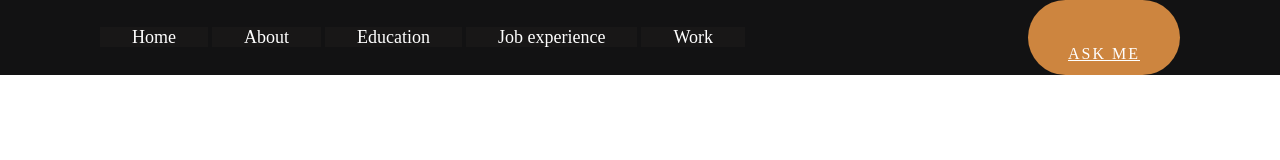
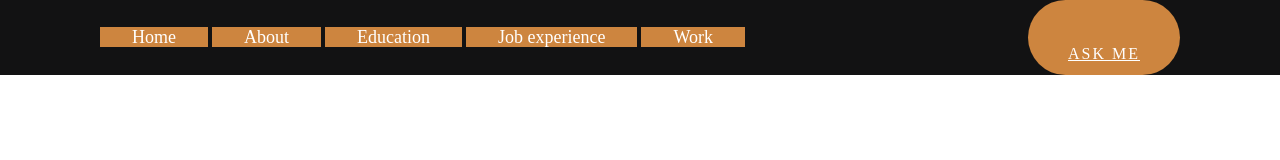
Before and after one commit to Beverlyfiona12/Beverlyfiona12.github.io, a plain HTML site: page index.html in a window 1280 px wide. Drawn offline with Linux system fonts and the light colour scheme.

Commit message:
Made an adjustment to my navbar

```diff
--- a/style.css
+++ b/style.css
@@ -33,7 +33,7 @@ nav ul li a
     font-size: 18px;
     color: white;
     padding: 0px 32px;
-    background: rgb(24, 23, 23);
+    background: peru;
     transition: 3s;
 }
 /* div.image
@@ -41,9 +41,10 @@ nav ul li a
     width: 100%;
     height: vh;
     background: url(./images/beauty.jpg);
-    background-size: cover;
+    background-size: auto;
 
 } */
+
 .btn{
     color: white;
     font-size: 16px;
```
